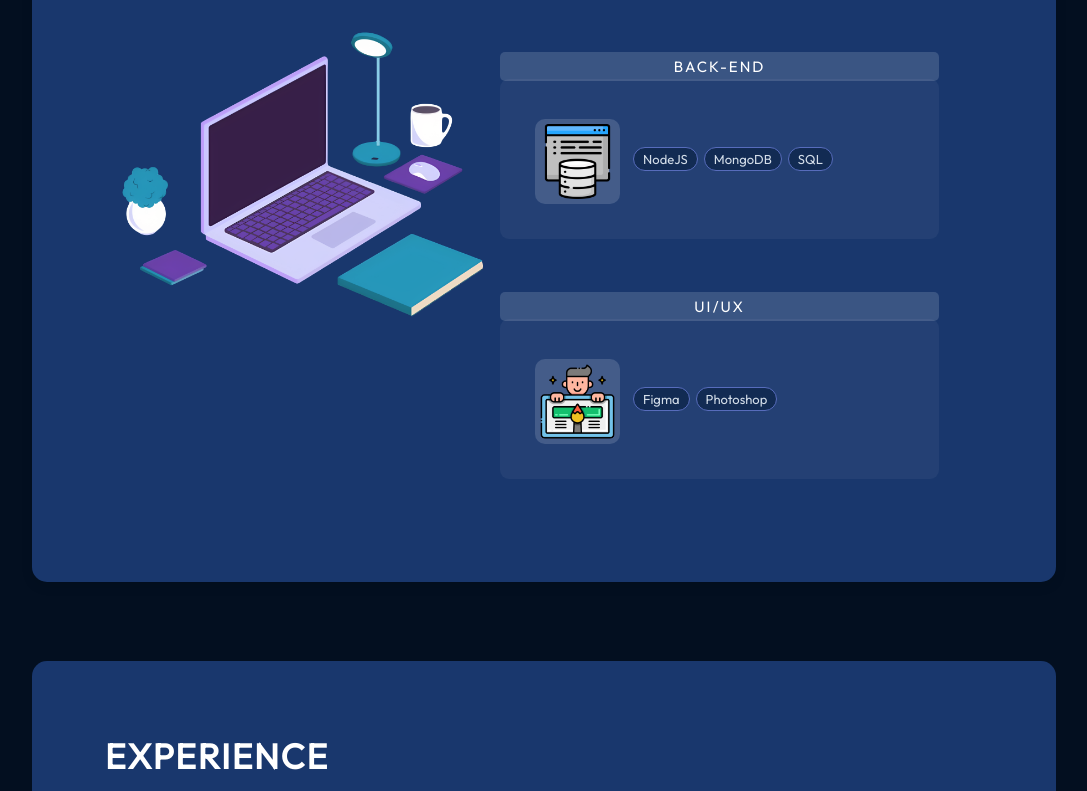
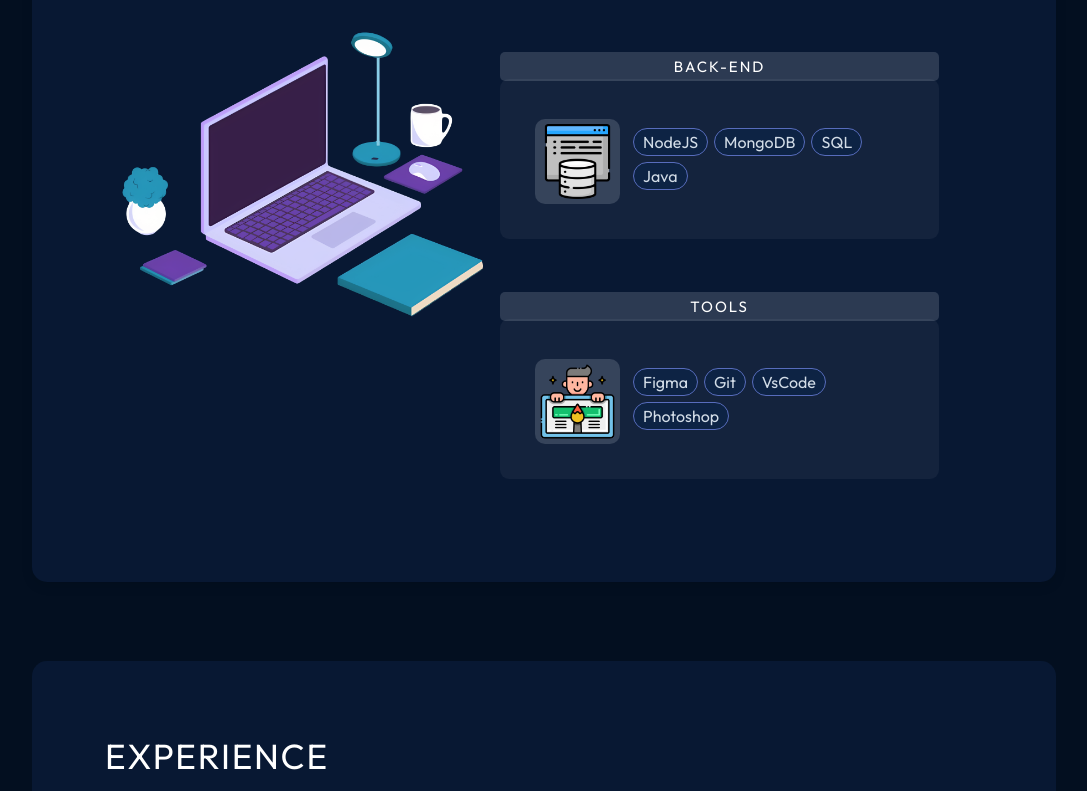
Before and after one commit to lajeesh1/portfolio-Lajeesh, a React (Vite) app: page / in a window 1280 px wide. Shown: the part 1080-1871 px from the top of the page, without its empty margins (96-1183 px from the left). Built offline with nearby package versions, Linux system fonts and the light colour scheme.

Commit message:
experience updated-2

```diff
--- a/src/components/experience/Experience.module.css
+++ b/src/components/experience/Experience.module.css
@@ -13,7 +13,7 @@
 .title {
   color: var(--color-text);
   font-size: 35px;
-  font-weight: 700;
+  font-weight: 100;
   letter-spacing: 1.7px;
   text-transform: uppercase;
 }
@@ -106,6 +106,7 @@
 
 .historyItem img {
   display: flex;
+
   align-items: center;
   justify-content: center;
   background-color: rgba(243, 242, 239, 0.205);
@@ -136,6 +137,9 @@
     flex-direction: column;
     align-items: center;
     gap: 34px;
+    width: 100%;
+  }
+  .container {
   }
 
   .skill {
--- a/src/components/navbar/Navbar.jsx
+++ b/src/components/navbar/Navbar.jsx
@@ -38,10 +38,6 @@
             </li>
 
             <li>
-              <a href="#project">Project</a>
-            </li>
-
-            <li>
               <a href="#contact">Contact</a>
             </li>
           </ul>
--- a/src/components/skill/Skill.jsx
+++ b/src/components/skill/Skill.jsx
@@ -40,17 +40,20 @@
                 <p className={styles.skill}>NodeJS</p>
                 <p className={styles.skill}>MongoDB</p>
                 <p className={styles.skill}>SQL</p>
+                <p className={styles.skill}>Java</p>
               </div>
             </div>
           </li>
           <li className={styles.aboutItem}>
             <div className={styles.image}>
-              <p>UI/UX</p>
+              <p>Tools</p>
               <img src={getImageUrl("skill/ui.png")} alt="cursor img" />
             </div>
             <div className={styles.aboutItemText}>
               <div className={styles.skills}>
                 <p className={styles.skill}>Figma</p>
+                <p className={styles.skill}>Git</p>
+                <p className={styles.skill}>VsCode</p>
                 <p className={styles.skill}>Photoshop</p>
               </div>
             </div>
--- a/src/components/skill/about.module.css
+++ b/src/components/skill/about.module.css
@@ -109,7 +109,8 @@
   width: 100%;
 }
 
-.aboutItemText {
+.aboutItemText p {
+  font-size: 16px;
 }
 @media screen and (max-width: 830px) {
   .container {
--- a/src/vars.css
+++ b/src/vars.css
@@ -1,7 +1,7 @@
 :root {
   --color-text: #fff;
   --color-primary: #576cbc;
-  --color-secondary: #19376d;
+  --color-secondary: #19366d3f;
   --color-dark: #0b2447;
   --color-bg: #030f20;
 
```
